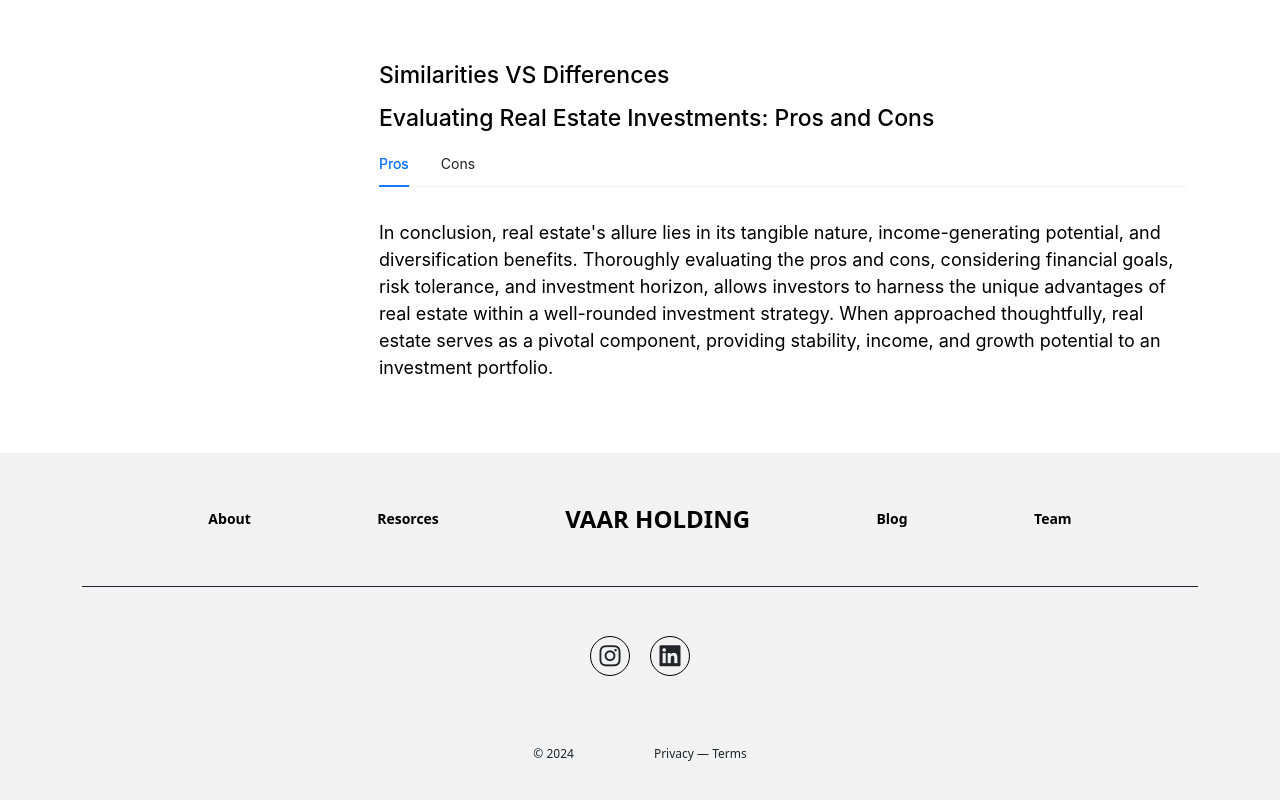
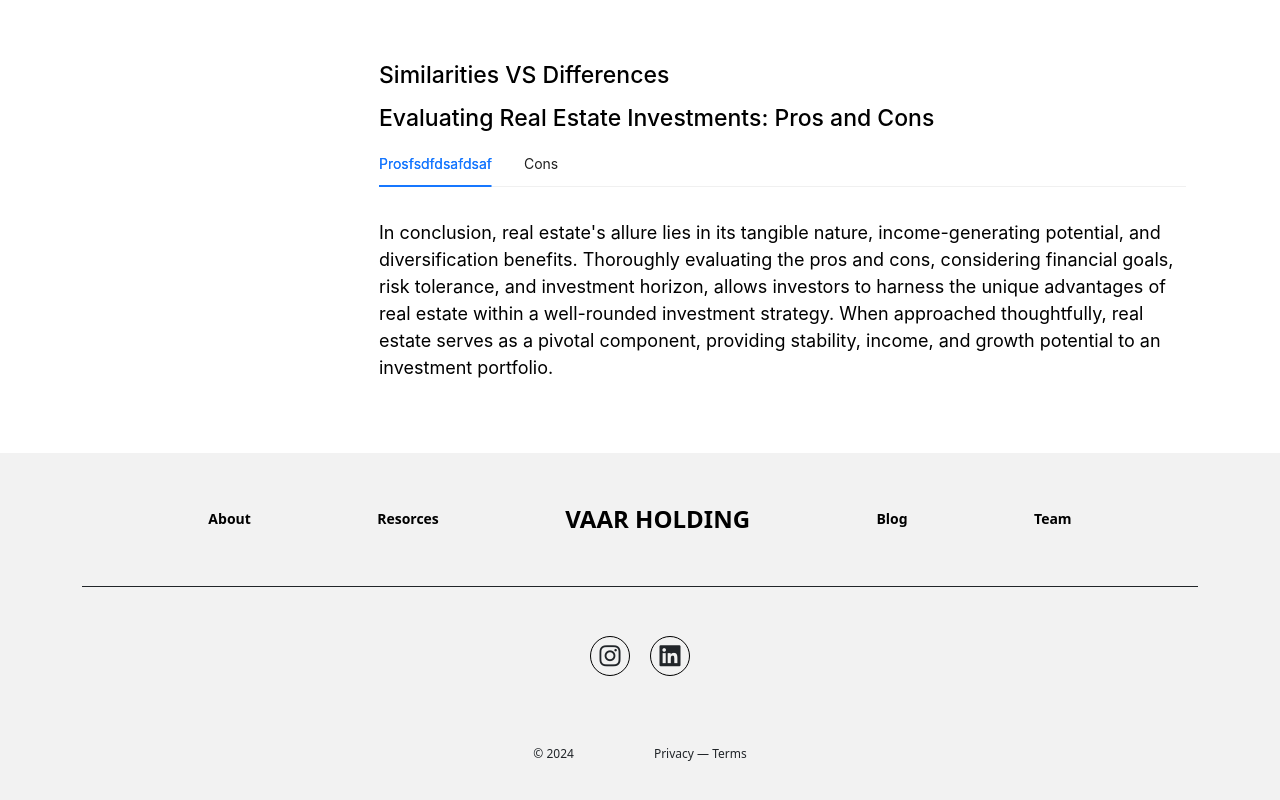
Before and after one commit to webtesting22/vaar, a React (Vite) app: page /SingleResource13 in a window 1280 px wide. Shown: the part 2238-3038 px from the top of the page. Built offline with nearby package versions, Linux system fonts and the light colour scheme.

Commit message:
Update SingleResource13.jsx

```diff
--- a/src/Components/AllResources/Resources13/SingleResource13.jsx
+++ b/src/Components/AllResources/Resources13/SingleResource13.jsx
@@ -109,7 +109,7 @@ function SingleResource13() {
                                 <div className="pros-cons" id="pros-cons">
                                     <h4>Evaluating Real Estate Investments: Pros and Cons</h4>
                                     <Tabs defaultActiveKey="1">
-                                        <TabPane tab="Pros" key="1">
+                                        <TabPane tab="Prosfsdfdsafdsaf" key="1">
                                             <Row>
 
                                             </Row>
```
